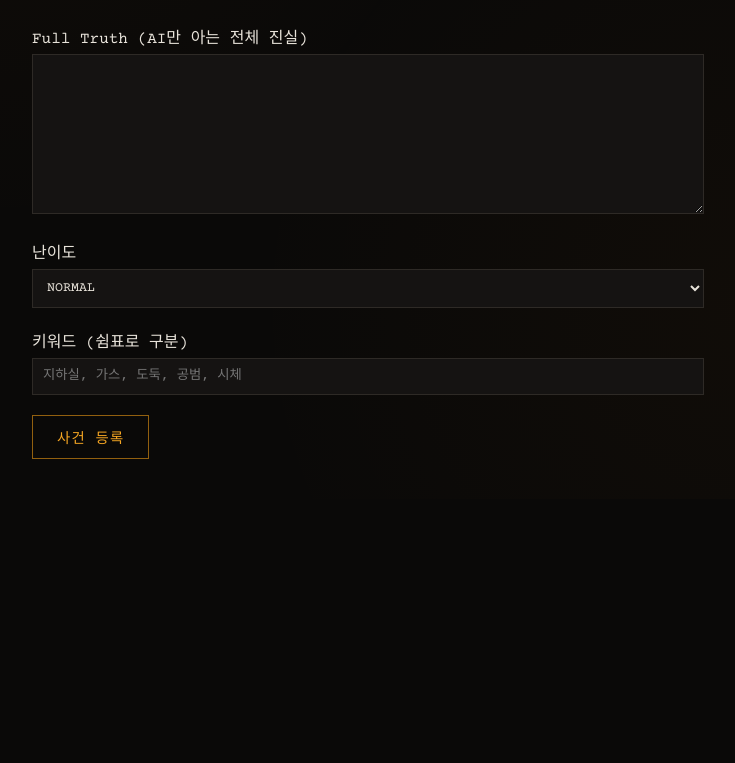
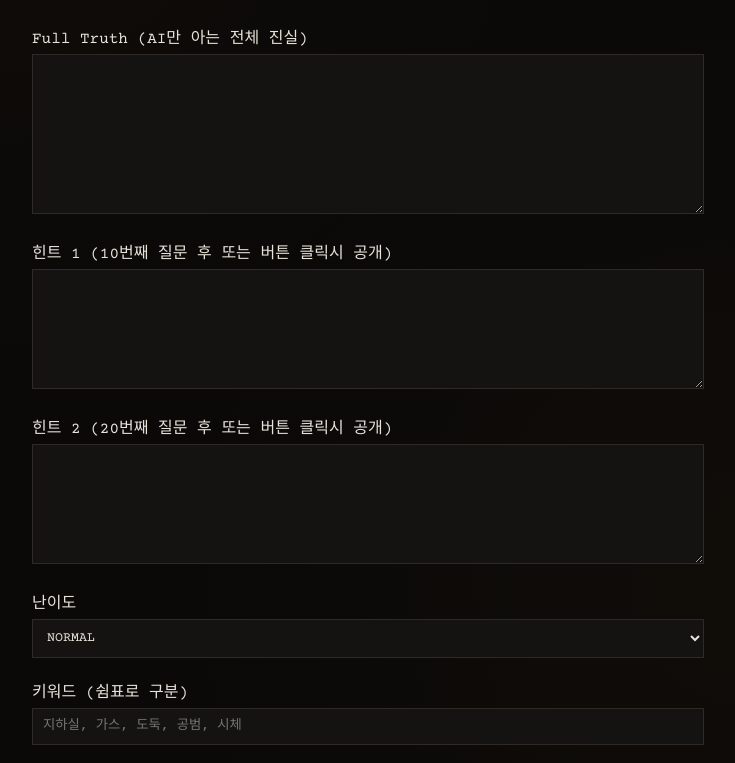
Before and after one commit to Lee-jinri/the-untold, a React (Vite) app in the folder untold-frontend/: page /cases/new in a window 1280 px wide. Shown: the part 464-1227 px from the top of the page, without its empty margins (272-1007 px from the left). Before the commit the page ends 963 px from the top, so only its background shows below. Built offline with nearby package versions, Linux system fonts and the light colour scheme; no server answers.

Commit message:
feat: 사건 등록 폼에 힌트 입력란 추가

```diff
--- a/untold-frontend/src/pages/CaseCreate.jsx
+++ b/untold-frontend/src/pages/CaseCreate.jsx
@@ -7,6 +7,8 @@ function CaseCreate() {
   const [title, setTitle] = useState("");
   const [premise, setPremise] = useState("");
   const [fullTruth, setFullTruth] = useState("");
+  const [hint1, setHint1] = useState("");
+  const [hint2, setHint2] = useState("");
   const [difficulty, setDifficulty] = useState("NORMAL");
   const [keywordsText, setKeywordsText] = useState("");
   const [error, setError] = useState(null);
@@ -27,6 +29,8 @@ function CaseCreate() {
         title,
         premise,
         fullTruth,
+        hint1,
+        hint2,
         difficulty,
         keywords,
       });
@@ -83,6 +87,24 @@ function CaseCreate() {
         </label>
 
         <label>
+          힌트 1 (10번째 질문 후 또는 버튼 클릭시 공개)
+          <textarea
+            style={{ ...inputStyle, minHeight: "120px" }}
+            value={hint1}
+            onChange={(e) => setHint1(e.target.value)}
+          />
+        </label>
+
+        <label>
+          힌트 2 (20번째 질문 후 또는 버튼 클릭시 공개)
+          <textarea
+            style={{ ...inputStyle, minHeight: "120px" }}
+            value={hint2}
+            onChange={(e) => setHint2(e.target.value)}
+          />
+        </label>
+
+        <label>
           난이도
           <select
             style={inputStyle}
```
